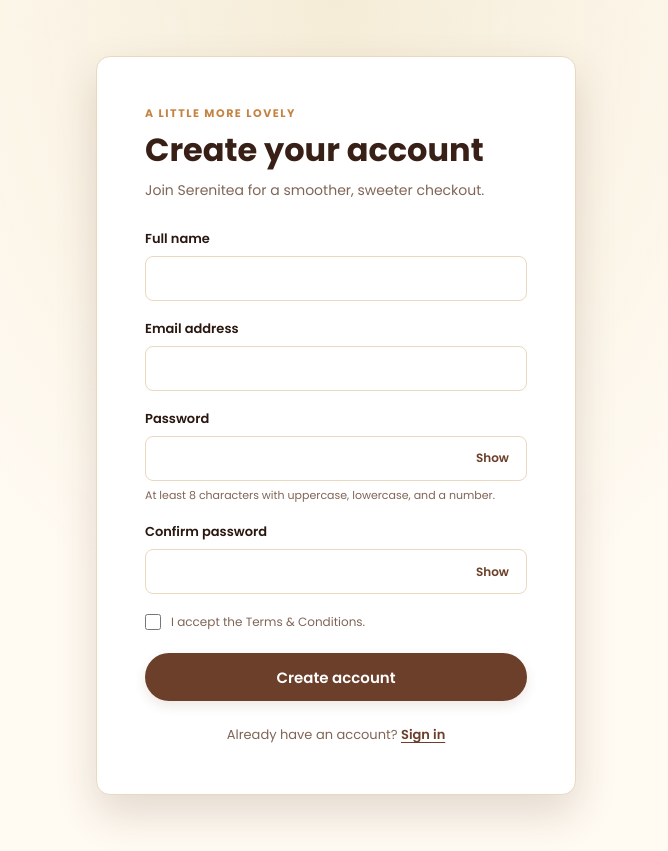
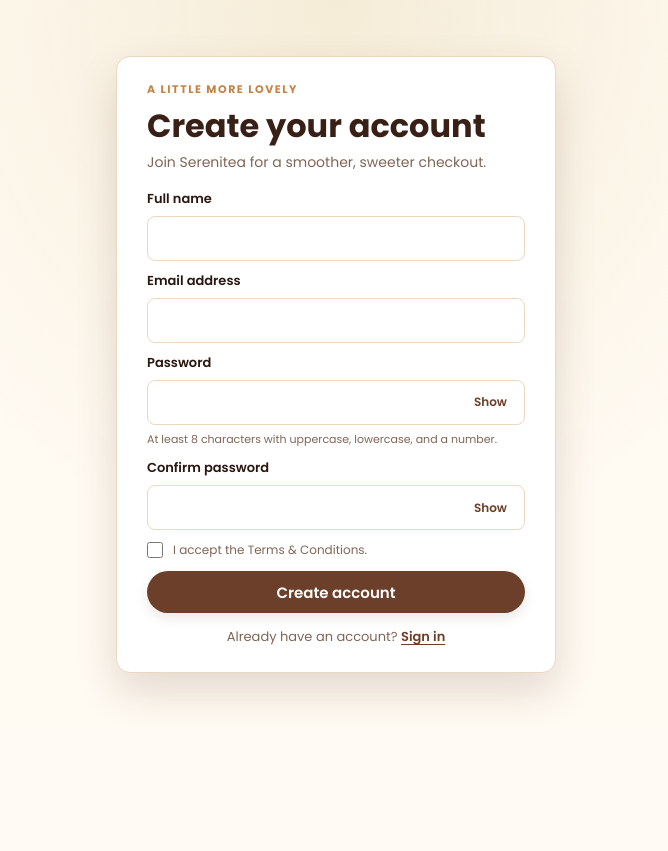
Before and after one commit to aaronjaye19-wq/milktea_group3, a PHP site: page /register.php in a window 1280 px wide. Shown: the part 77-928 px from the top of the page, without its empty margins (304-972 px from the left). After the commit the page ends 778 px from the top, so only its background shows below. Run offline with PHP 8.4, Linux system fonts and the light colour scheme.

Commit message:
Compact create account form

```diff
--- a/assets/css/auth.css
+++ b/assets/css/auth.css
@@ -143,12 +143,41 @@
   margin: 24px 0 0;
 }
 
+.auth-card-register {
+  width: min(100%, 440px);
+  padding: 24px 30px;
+}
+
+.auth-card-register h1 {
+  margin-bottom: 6px;
+}
+
+.auth-card-register .auth-intro {
+  margin-bottom: 16px;
+}
+
+.auth-card-register .form-group {
+  margin-bottom: 10px;
+}
+
+.auth-card-register .auth-check {
+  margin: 8px 0 12px;
+}
+
+.auth-card-register .auth-submit {
+  min-height: 42px;
+}
+
+.auth-card-register .auth-switch {
+  margin-top: 14px;
+}
+
 @media (max-width: 480px) {
   .auth-main {
-    padding: 32px 16px;
+    padding: 20px 16px;
   }
 
   .auth-card {
-    padding: 28px 22px;
+    padding: 24px 22px;
   }
 }
--- a/register.php
+++ b/register.php
@@ -81,7 +81,7 @@ if ($_SERVER['REQUEST_METHOD'] === 'POST') {
 $form_token = create_form_token('register');
 require __DIR__ . '/includes/auth-page-top.php';
 ?>
-<section class="auth-card" aria-labelledby="auth-title">
+<section class="auth-card auth-card-register" aria-labelledby="auth-title">
     <p class="auth-eyebrow">A little more lovely</p>
     <h1 id="auth-title">Create your account</h1>
     <p class="auth-intro">Join Serenitea for a smoother, sweeter checkout.</p>
```
